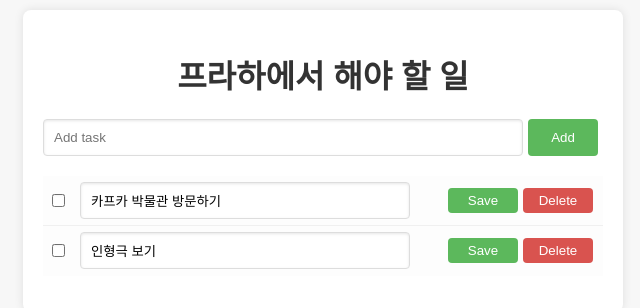
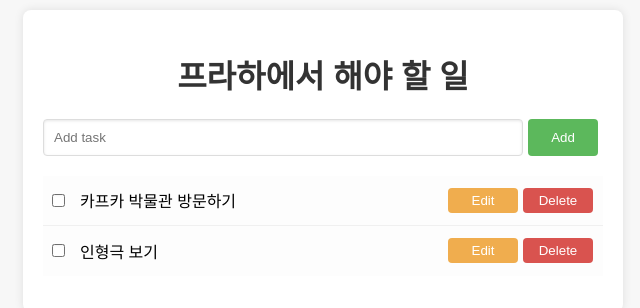
Before and after one commit to wookikiik/realworld-study, a React (Create React App) app: page / in a window 1280 px wide. Shown: the top 308 px of the page, without its empty margins (317-957 px from the left). Built offline with nearby package versions, Linux system fonts and the light colour scheme.

Commit message:
useState 사용하여 상태관리
Co-authored-by: Jk <SquareLiquor@gmail.com>
Co-authored-by: Hyunkyung Yu <hyunkyungYu@users.noreply.github.com>

```diff
--- a/src/components/AddTask.js
+++ b/src/components/AddTask.js
@@ -1,4 +1,6 @@
-export default function AddTask() {
+import { useState } from "react";
+export default function AddTask({ onAdd }) {
+  const [newTask, setNewTask] = useState("");
   return (
     <form data-testid="task-add-form" className="task-form">
       <input
@@ -6,8 +8,16 @@ export default function AddTask() {
         data-testid="new-task"
         className="new-task"
         placeholder="Add task"
+        onChange={(e) => setNewTask(e.target.value)}
       />
-      <button type="submit" className="btn add-btn">
+      <button
+        type="submit"
+        className="btn add-btn"
+        onClick={(e) => {
+          e.preventDefault();
+          onAdd(newTask);
+        }}
+      >
         Add
       </button>
     </form>
--- a/src/components/TaskItem.js
+++ b/src/components/TaskItem.js
@@ -1,26 +1,63 @@
 import { useState } from "react";
 
-export default function TaskItem({ task }) {
+export default function TaskItem({ task, onUpdate, onDelete }) {
   // isEditMode
-  const [isEdit, setIsEdit] = useState(true);
+  const [isEdit, setIsEdit] = useState(false);
+
+  function handleEditMode(isEditMode) {
+    setIsEdit(isEditMode);
+  }
+
+  function handleUpdateTitle(e) {
+    onUpdate({
+      ...task,
+      title: e.target.value,
+    });
+  }
+
+  function handleToggleCompleted() {
+    onUpdate({
+      ...task,
+      completed: !task.completed,
+    });
+  }
 
   return (
     <li>
-      <input type="checkbox" defaultChecked={task.completed} />
+      <input
+        type="checkbox"
+        defaultChecked={task.completed}
+        onChange={handleToggleCompleted}
+      />
+
       {isEdit ? (
-        <input type="text" className="edit-input" defaultValue={task.title} />
+        <input
+          type="text"
+          className="edit-input"
+          defaultValue={task.title}
+          onChange={handleUpdateTitle}
+        />
       ) : (
         <span>{task.title}</span>
       )}
 
       <div className="action-box">
         {isEdit ? (
-          <button className="btn save-btn">save</button>
+          <button
+            className="btn save-btn"
+            onClick={() => handleEditMode(false)}
+          >
+            save
+          </button>
         ) : (
-          <button className="btn edit-btn">edit</button>
+          <button className="btn edit-btn" onClick={() => handleEditMode(true)}>
+            edit
+          </button>
         )}
 
-        <button className="btn delete-btn">delete</button>
+        <button className="btn delete-btn" onClick={() => onDelete(task.id)}>
+          delete
+        </button>
       </div>
     </li>
   );
--- a/src/components/TaskList.js
+++ b/src/components/TaskList.js
@@ -1,10 +1,15 @@
 import TaskItem from "./TaskItem";
 
-export default function TaskList({ tasks }) {
+export default function TaskList({ tasks, onUpdate, onDelete }) {
   return (
     <ul data-testid="task-list" className="task-list">
-      {tasks.map((task, index) => (
-        <TaskItem key={task.id} task={task} />
+      {tasks.map((task) => (
+        <TaskItem
+          key={task.id}
+          task={task}
+          onUpdate={onUpdate}
+          onDelete={onDelete}
+        />
       ))}
     </ul>
   );
--- a/src/components/TodoApp.js
+++ b/src/components/TodoApp.js
@@ -1,15 +1,38 @@
 import { useState } from "react";
 import AddTask from "./AddTask";
 import TaskList from "./TaskList";
+import { v4 as uuidv4 } from "uuid";
 
 export default function TodoApp({ title }) {
   const [tasks, setTasks] = useState(initialTasks);
+  function handleAdd(newTitle) {
+    setTasks([
+      ...tasks,
+      {
+        id: uuidv4(),
+        title: newTitle,
+        completed: false,
+      },
+    ]);
+  }
+
+  function handleUpdate(editTask) {
+    setTasks(tasks.map((task) => (task.id === editTask.id ? editTask : task)));
+  }
+
+  function handleDelete(deleteId) {
+    setTasks(tasks.filter(({ id }) => id !== deleteId));
+  }
 
   return (
     <div className="container">
       <h1>{title}</h1>
-      <AddTask />
-      <TaskList tasks={tasks} />
+      <AddTask onAdd={handleAdd} />
+      <TaskList
+        tasks={tasks} //
+        onUpdate={handleUpdate}
+        onDelete={handleDelete}
+      />
     </div>
   );
 }
```
